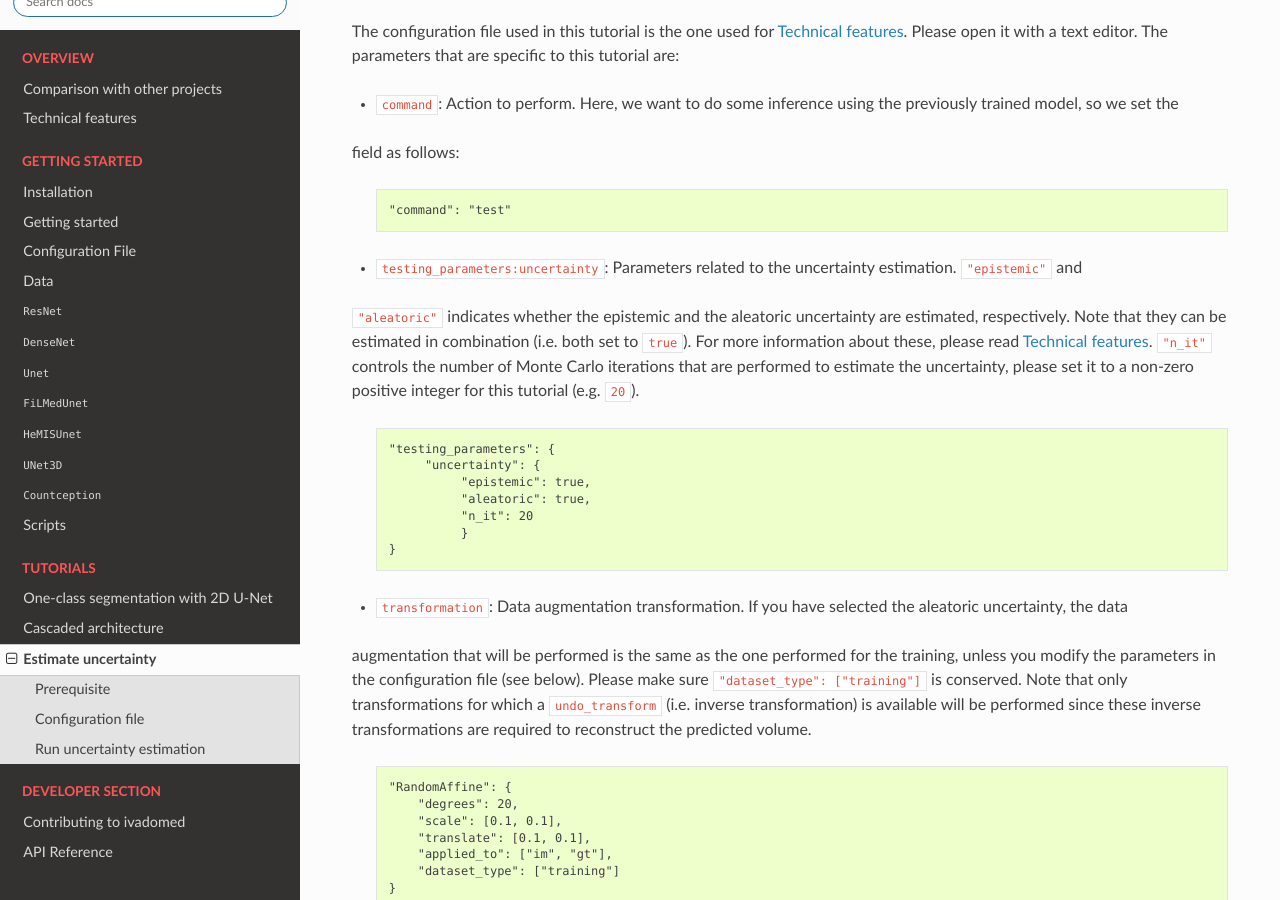
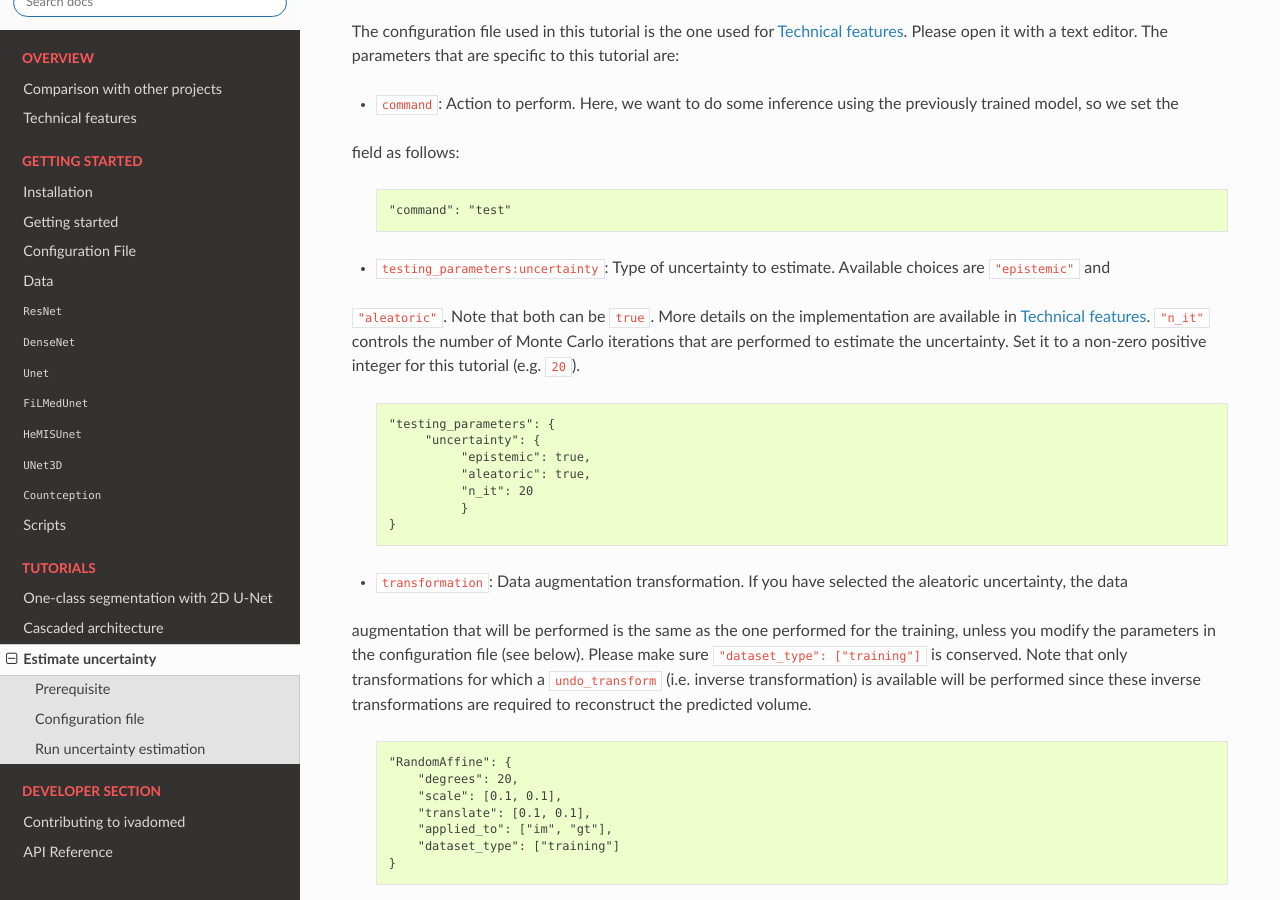
Before and after one commit to ivadomed/ivadomed, a Sphinx documentation site: the page built from docs/source/tutorials/uncertainty.rst, in a window 1280 px wide and 900 px high, scrolled down 422 px. Built offline with Sphinx 7.4.7 and the Read the Docs theme 2.0.0, drawn with Linux system fonts in a browser that asks for light colours.

Commit message:
https://github.com/ivadomed/ivadomed/pull/399#discussion_r471559745

```diff
--- a/docs/source/tutorials/uncertainty.rst
+++ b/docs/source/tutorials/uncertainty.rst
@@ -29,11 +29,11 @@ field as follows:
 
      "command": "test"
 
-- ``testing_parameters:uncertainty``: Parameters related to the uncertainty estimation. ``"epistemic"`` and
-``"aleatoric"`` indicates whether the epistemic and the aleatoric uncertainty are estimated, respectively. Note that
-they can be estimated in combination (i.e. both set to ``true``). For more information about these, please read
-:ref:`Technical features <Uncertainty-measures>`. ``"n_it"`` controls the number of Monte Carlo iterations that are
-performed to estimate the uncertainty, please set it to a non-zero positive integer for this tutorial (e.g. ``20``).
+- ``testing_parameters:uncertainty``: Type of uncertainty to estimate. Available choices are ``"epistemic"`` and
+``"aleatoric"``. Note that both can be ``true``. More details on the implementation are available in
+:ref:`Technical features <Uncertainty-measures>`.
+``"n_it"`` controls the number of Monte Carlo iterations that are performed to estimate the uncertainty. Set it to a
+non-zero positive integer for this tutorial (e.g. ``20``).
 
   .. code-block:: xml
 
```
